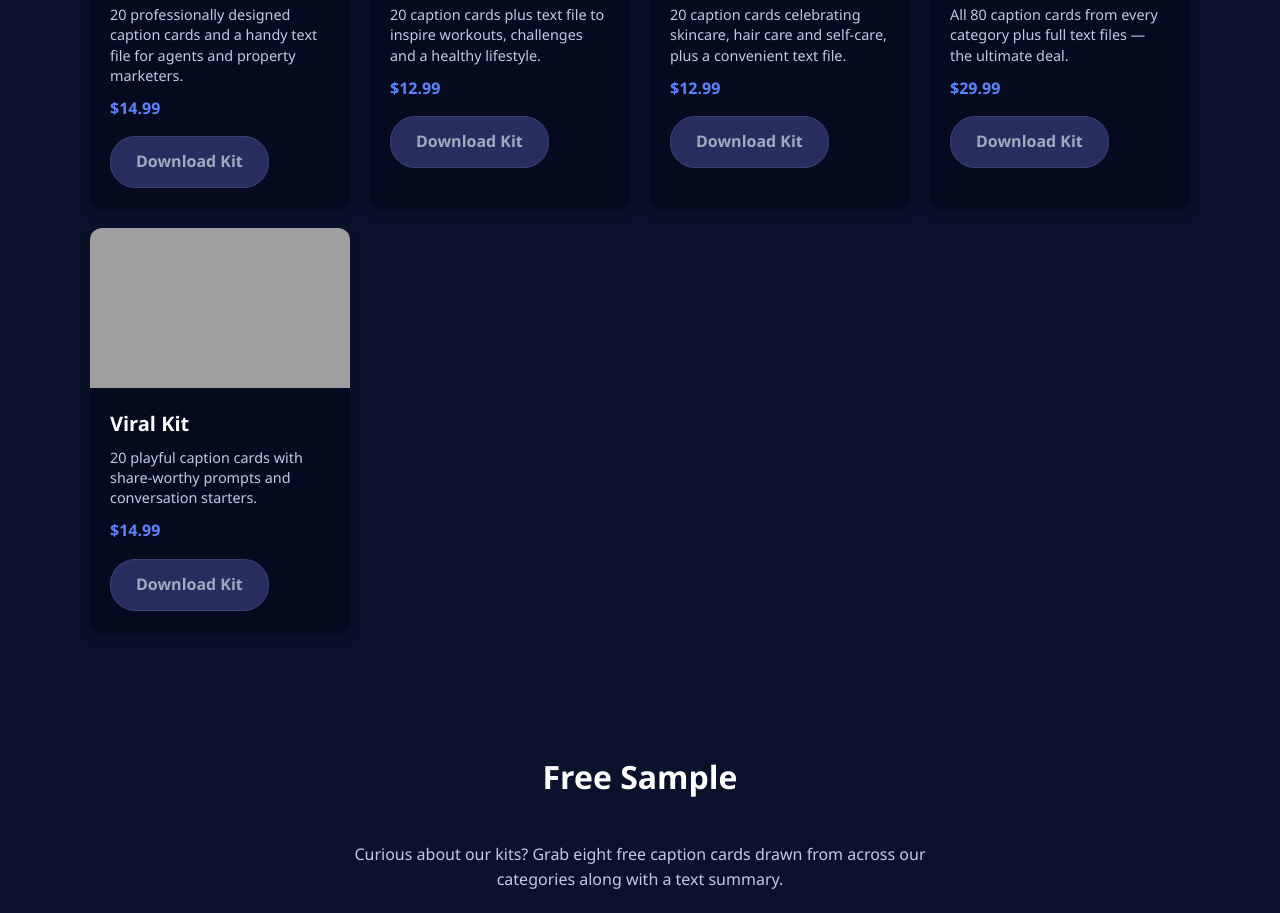
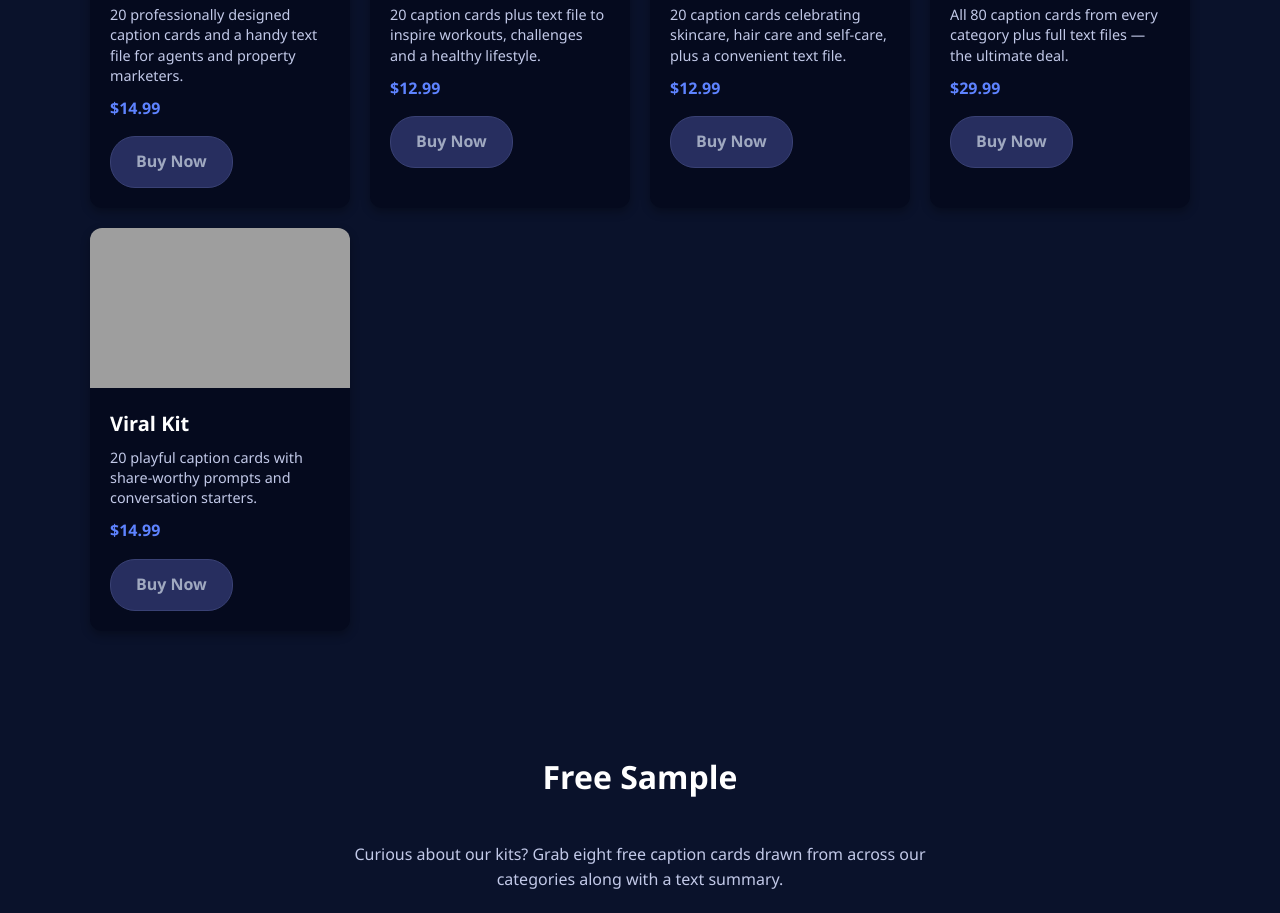
Before and after one commit to malekoweis/caption-kits, a plain HTML site: page index.html in a window 1280 px wide. Shown: the part 1233-2146 px from the top of the page. Drawn offline with Linux system fonts and the light colour scheme; grey boxes are pictures that could not be loaded.

Commit message:
Add files via upload

```diff
--- a/index.html
+++ b/index.html
@@ -78,7 +78,8 @@
                         <h3 class="kit-title">Real Estate Kit</h3>
                         <p class="kit-desc">20 professionally designed caption cards and a handy text file for agents and property marketers.</p>
                         <p class="kit-price">$14.99</p>
-                        <a href="kits/real-estate.zip" download class="btn secondary-btn">Download Kit</a>
+                        <!-- Updated to point to Stripe checkout link for real estate kit -->
+                        <a href="https://buy.stripe.com/test_1A47sKaxfd6Ra06d4y2VG07" class="btn secondary-btn">Buy Now</a>
                     </div>
                 </div>
                 <!-- Fitness Kit -->
@@ -88,7 +89,8 @@
                         <h3 class="kit-title">Fitness Kit</h3>
                         <p class="kit-desc">20 caption cards plus text file to inspire workouts, challenges and a healthy lifestyle.</p>
                         <p class="kit-price">$12.99</p>
-                        <a href="kits/fitness.zip" download class="btn secondary-btn">Download Kit</a>
+                        <!-- Updated to point to Stripe checkout link for fitness kit -->
+                        <a href="https://buy.stripe.com/test_3cIdR8axf6tiPSK4y22VG08" class="btn secondary-btn">Buy Now</a>
                     </div>
                 </div>
                 <!-- Beauty Kit -->
@@ -98,7 +100,8 @@
                         <h3 class="kit-title">Beauty Kit</h3>
                         <p class="kit-desc">20 caption cards celebrating skincare, hair care and self‑care, plus a convenient text file.</p>
                         <p class="kit-price">$12.99</p>
-                        <a href="kits/beauty.zip" download class="btn secondary-btn">Download Kit</a>
+                        <!-- Updated to point to Stripe checkout link for beauty kit -->
+                        <a href="https://buy.stripe.com/test_28E8w0axf2sd0wqlq2VG09" class="btn secondary-btn">Buy Now</a>
                     </div>
                 </div>
                 <!-- Bundle Kit -->
@@ -108,7 +111,8 @@
                         <h3 class="kit-title">Bundle Kit</h3>
                         <p class="kit-desc">All 80 caption cards from every category plus full text files — the ultimate deal.</p>
                         <p class="kit-price">$29.99</p>
-                        <a href="kits/bundle.zip" download class="btn secondary-btn">Download Kit</a>
+                        <!-- Updated to point to Stripe checkout link for bundle (all kits) -->
+                        <a href="https://buy.stripe.com/test_14AdR8713gj391J112VG0b" class="btn secondary-btn">Buy Now</a>
                     </div>
                 </div>
                 <!-- Viral Kit -->
@@ -118,7 +122,8 @@
                         <h3 class="kit-title">Viral Kit</h3>
                         <p class="kit-desc">20 playful caption cards with share‑worthy prompts and conversation starters.</p>
                         <p class="kit-price">$14.99</p>
-                        <a href="kits/viral.zip" download class="btn secondary-btn">Download Kit</a>
+                        <!-- Updated to point to Stripe checkout link for viral kit -->
+                        <a href="https://buy.stripe.com/test_dRm3cu0WF7Mx7Sc0u2VG0a" class="btn secondary-btn">Buy Now</a>
                     </div>
                 </div>
             </div>
```
